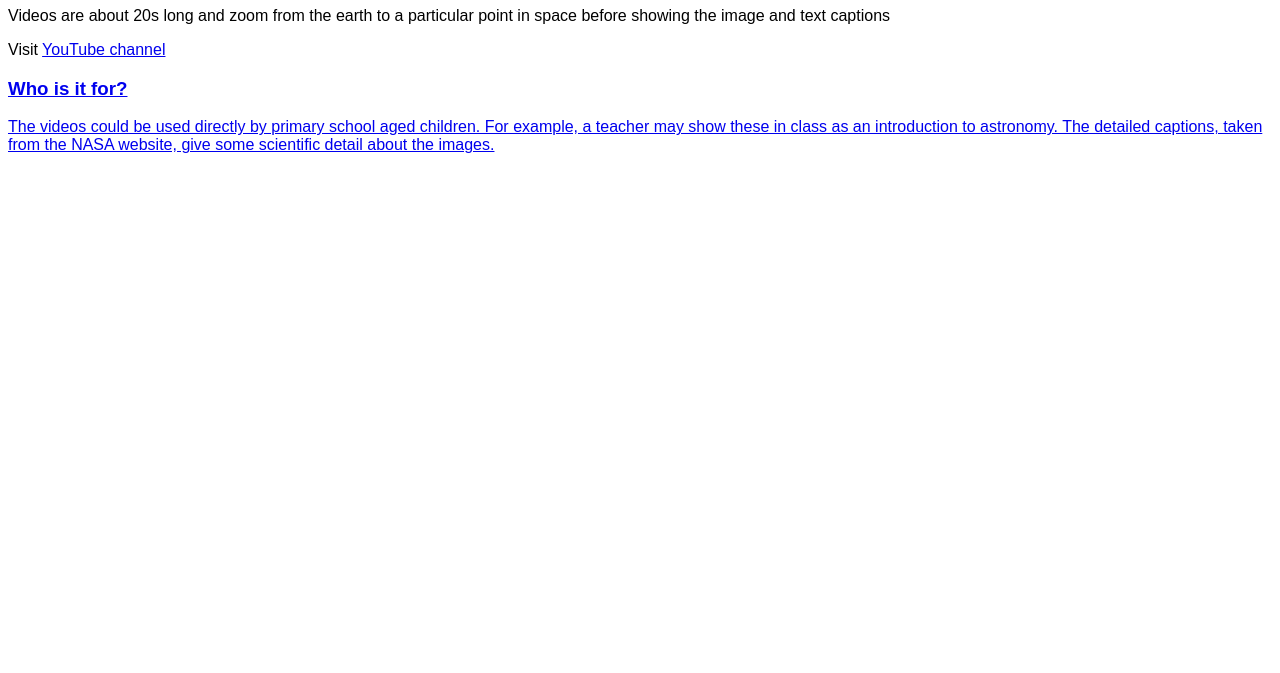
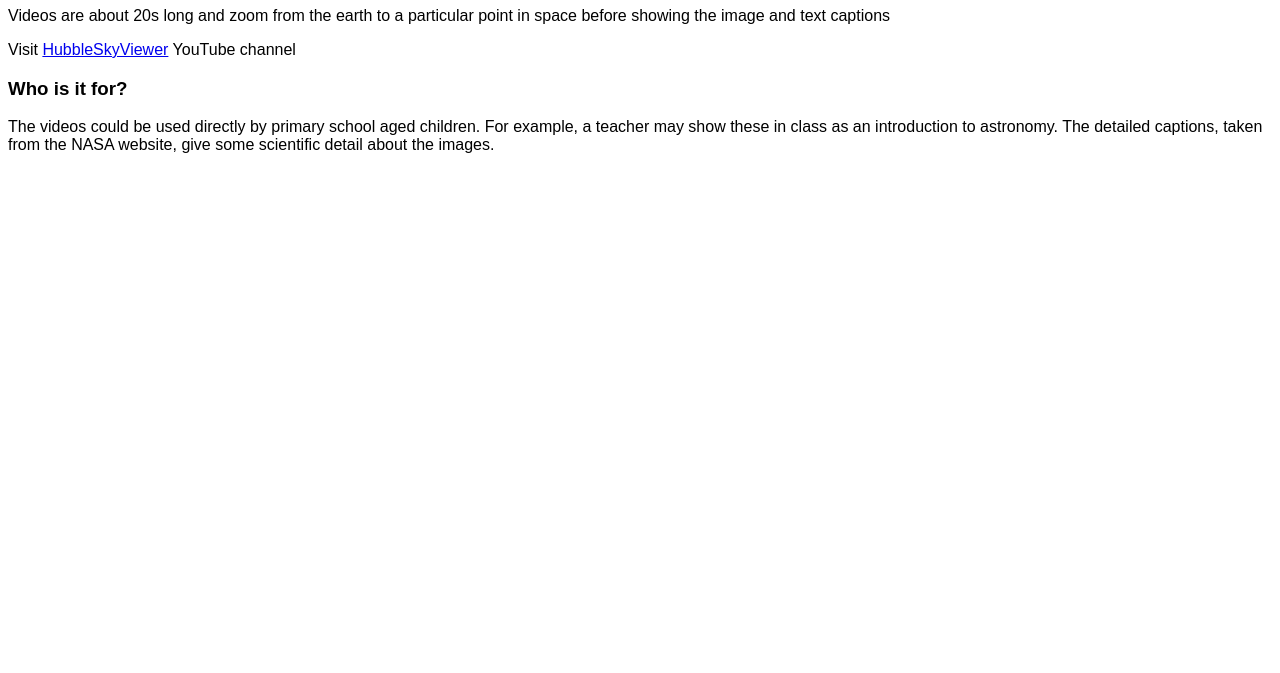
Before and after one commit to jamesmungall/SpaceApps25, a plain HTML site: page videos.html in a window 1280 px wide. Shown: the part 127-800 px from the top of the page. Drawn offline with Linux system fonts and the light colour scheme.

Commit message:
Update videos.html

```diff
--- a/videos.html
+++ b/videos.html
@@ -14,7 +14,7 @@
 
 <h1>Videos</h1>
     <p>Videos are about 20s long and zoom from the earth to a particular point in space before showing the image and text captions</p>
-<p>Visit <a href = "https://www.youtube.com/channel/UCR9BdcJd05wY7ChurTZlv1g"HubbleSkyViewer</a> YouTube channel</p>
+<p>Visit <a href = "https://www.youtube.com/channel/UCR9BdcJd05wY7ChurTZlv1g">HubbleSkyViewer</a> YouTube channel</p>
     <h3>Who is it for?</h3>
     <p> The videos could be used directly by primary school aged children. For example, a teacher may show these in class as an introduction to astronomy. The detailed captions, taken from the NASA website, give some scientific detail about the images.</p>
 
```
